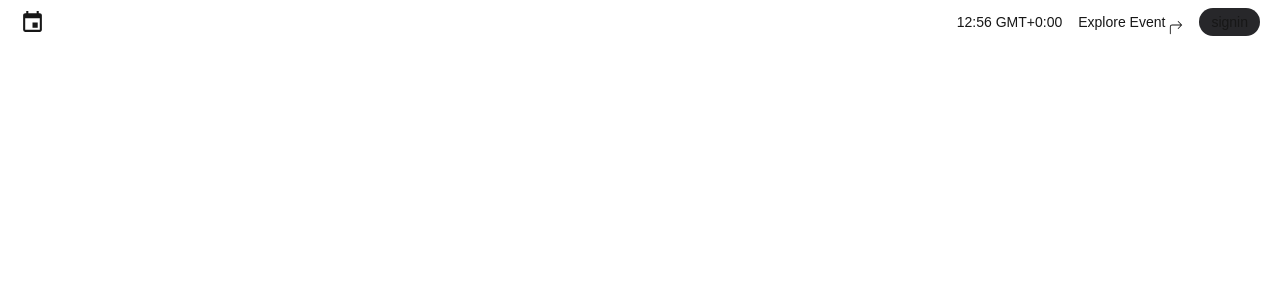
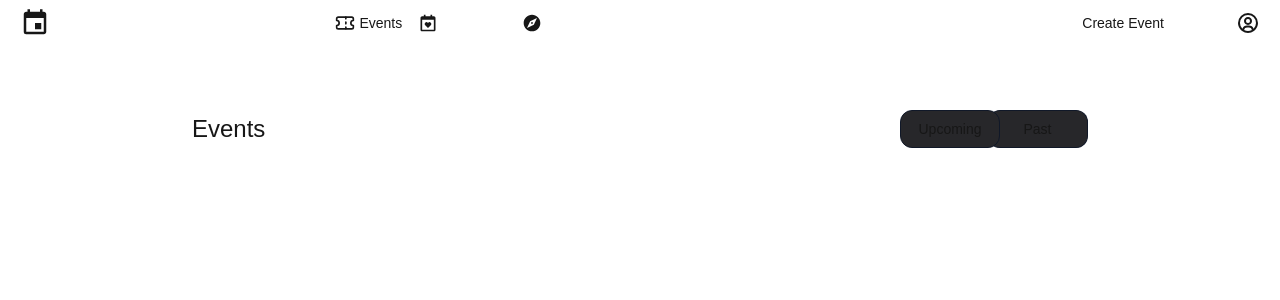
Before and after one commit to akshxdevs/event-dapp, a Next.js app: page /home in a window 1280 px wide. Shown: the top 300 px of the page. Built offline with nearby package versions, Linux system fonts and the light colour scheme; no server answers.

Commit message:
feat: add ui changes

```diff
--- a/app/components/AppBar.tsx
+++ b/app/components/AppBar.tsx
@@ -7,7 +7,7 @@ import { LuTicket } from 'react-icons/lu';
 import { MdEvent, MdExplore } from 'react-icons/md';
 
 export const AppBar = () => {
-    const {data:session} = useSession();
+    const session = true;
     const router = useRouter();
     function formatTimeWithGMT(date = new Date()) {
         const hours = date.getHours();
@@ -28,37 +28,37 @@ export const AppBar = () => {
         <div className="flex justify-between text-sm">
             <div className='max-w-[10%] w-full flex items-center'>
                 <button onClick={()=>router.push("/login")}>
-                    <MdEvent size={25}/>
+                    <MdEvent size={30}/>
                 </button>
             </div>
             {session &&(
             <div className='max-w-[35%] w-full flex items-center gap-1 md:gap-4'>
-                <button className='flex items-center gap-1'>
+                <button onClick={()=>router.push("/events")} className='flex items-center gap-1 cursor-pointer'>
                     <LuTicket size={20} />
                     <h3 className='hidden md:block'>Events</h3>
                 </button>
-                <button onClick={()=>router.push("/login")} className='flex items-center gap-1'>
+                <button onClick={()=>router.push("/calender")} className='flex items-center gap-1 cursor-pointer'>
                     <BiCalendarHeart size={20}/>
-                    <h3  className='hidden md:block'>Calenders</h3>
+                    <h3  className='hidden md:block text-white/50'>Calenders</h3>
                 </button>
-                <button onClick={()=>router.push("/discover")} className='flex items-center gap-1'>
+                <button onClick={()=>router.push("/discover")} className='flex items-center gap-1 cursor-pointer'>
                     <MdExplore size={20}/>
-                    <h3 className='hidden md:block'>Discover</h3>
+                    <h3 className='hidden md:block text-white/50'>Discover</h3>
                 </button>
             </div>
             )}
             <div className='w-fit flex items-center gap-2 md:gap-4'>
                 {session ?(
                     <div className='flex items-center gap-4'>
-                        <h3 className='hidden md:block'>{formatTimeWithGMT()}</h3>
+                        <h3 className='hidden md:block text-white/50'>{formatTimeWithGMT()}</h3>
                         <button>
                             <h3>Create Event</h3>
                         </button>
                     </div>
                 ):(
                     <div className='flex items-center gap-4'>
-                        <h3 className='hidden md:block'>{formatTimeWithGMT()}</h3>
-                        <button onClick={()=>router.push("/discover")} className='flex items-center gap-1'>
+                        <h3 className='hidden md:block text-white/50'>{formatTimeWithGMT()}</h3>
+                        <button onClick={()=>router.push("/discover")} className='flex items-center gap-1 cursor-pointer'>
                             <h3>Explore Event</h3>
                             <BsArrow90DegRight className='mt-3'/>
                         </button>
@@ -66,12 +66,12 @@ export const AppBar = () => {
                 )}
                 <div className='flex items-center gap-1 md:gap-2'>
                     {session &&(
-                    <button>
+                    <button className='text-white/50'>
                         <BiSearch size={20}/>
                     </button>
                     )}
                     {session && (
-                    <button>
+                    <button className='text-white/50'>
                         <BiSolidBell size={20}/>
                     </button>
                     )}
--- /dev/null
+++ b/app/components/Events.tsx
@@ -0,0 +1,13 @@
+export const Events = () => {
+    return <div className="px-48 py-16">
+        <div className="flex justify-between items-center">
+            <div>
+                <h1 className="text-2xl">Events</h1>
+            </div>
+            <div className="max-w-50 w-full flex items-center justify-between text-sm">
+                <button className="relative w-[50%] left-3 border border-gray-900 rounded-xl p-2 bg-zinc-800 focus:bg-zinc-600 transition-all duration-300 ease-in-out focus:scale-105">Upcoming</button>
+                <button className="w-[50%] border-y border-r border-gray-900 rounded-xl p-2 bg-zinc-800 focus:bg-zinc-600 transition-all duration-300 ease-in-out focus:scale-105">Past</button>
+            </div>
+        </div>
+    </div>
+}
--- a/app/home/page.tsx
+++ b/app/home/page.tsx
@@ -1,11 +1,13 @@
 "use client";
 
 import { AppBar } from "../components/AppBar";
+import { Events } from "../components/Events";
 
 export default function() {
     return (
         <div>
             <AppBar/>
+            <Events/>
         </div>
     );
 }
--- a/package.json
+++ b/package.json
@@ -26,5 +26,5 @@
     "tailwindcss": "^4",
     "typescript": "^5"
   },
-  "packageManager": "pnpm@10.26.2+sha512.0e308ff2005fc7410366f154f625f6631ab2b16b1d2e70238444dd6ae9d630a8482d92a451144debc492416896ed16f7b114a86ec68b8404b2443869e68ffda6"
+  "packageManager": "pnpm@10.27.0+sha512.72d699da16b1179c14ba9e64dc71c9a40988cbdc65c264cb0e489db7de917f20dcf4d64d8723625f2969ba52d4b7e2a1170682d9ac2a5dcaeaab732b7e16f04a"
 }
```
Also changed, not shown: 24 other files (tests, documents, lock files or other folders).
